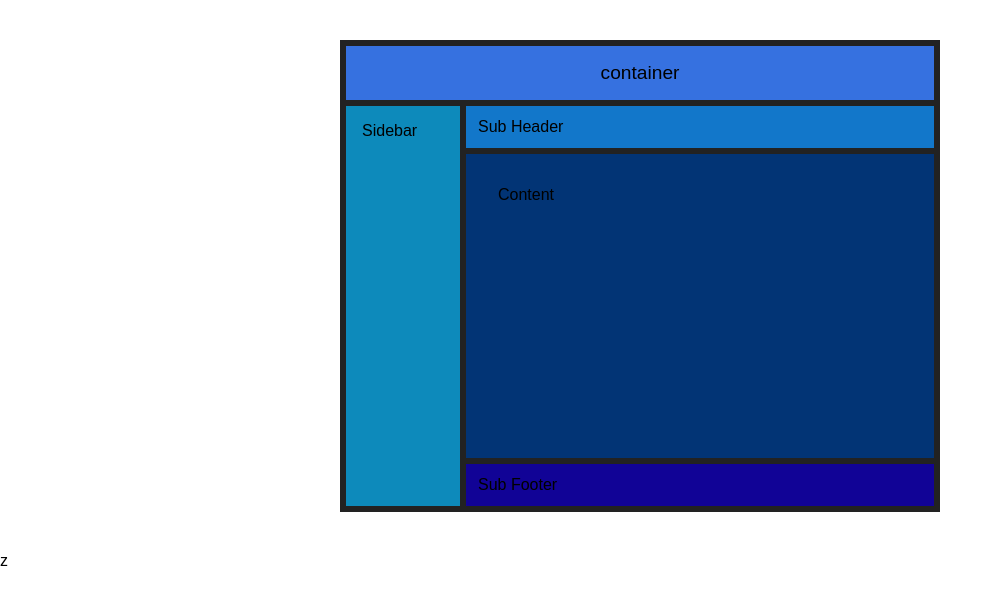
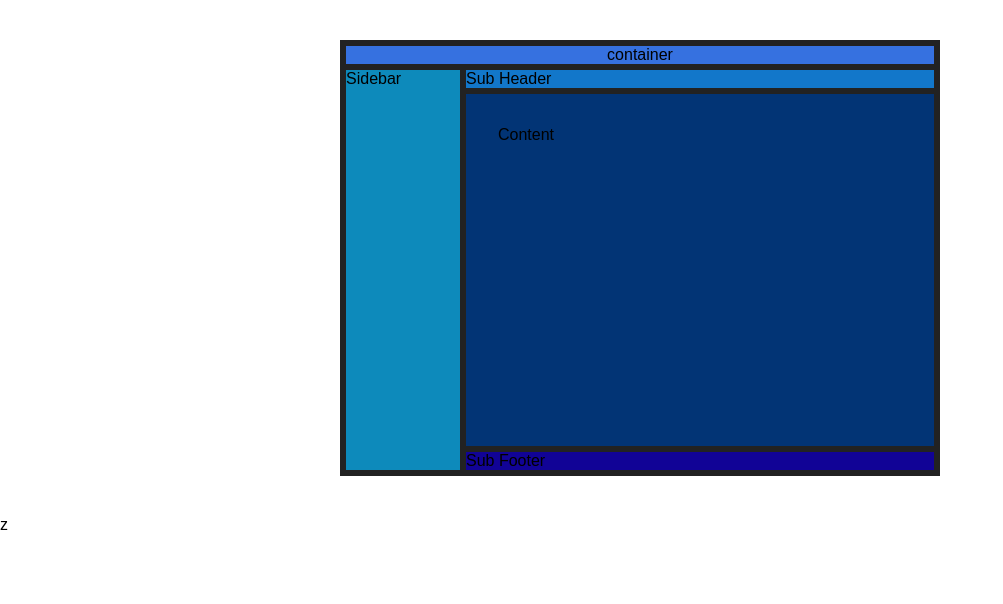
Before and after one commit to C920dj/layouttt, a plain HTML site: page index.html in a window 1280 px wide. Shown: the whole page, without its empty margins (0-1003 px from the left). Drawn offline with Linux system fonts and the light colour scheme.

Commit message:
Update style.css

```diff
--- a/style.css
+++ b/style.css
@@ -6,15 +6,14 @@ body {
 .container {
   max-width: 600px;
   margin: 40px auto;
-  border: 6px solid #222; /* Outer thick frame */
+  border: 6px solid #222; /
   padding: 0;
   box-sizing: border-box;
   background: #3671e0;
 }
 
 header {
-  border-bottom: 6px solid #222; /* Only bottom, avoids double with container */
-  padding: 16px;
+  border-bottom: 6px solid #222; /
   font-size: 1.2em;
   text-align: center;
 }
@@ -29,7 +28,7 @@ header {
 .sidebar {
   grid-row: 1 / 4;
   grid-column: 1 / 2;
-  border-right: 6px solid #222; /* Only right border */
+  border-right: 6px solid #222; /
   padding: 16px;
   background: #0d8abb;
 }
@@ -42,7 +41,7 @@ header {
 }
 
 .subheader {
-  border-bottom: 6px solid #222; /* Single bottom line */
+  border-bottom: 6px solid #222; /
   padding: 12px;
   background: #1277ca;
 }
@@ -54,7 +53,7 @@ header {
 }
 
 .subfooter {
-  border-top: 6px solid #222; /* Single top line */
+  border-top: 6px solid #222; /
   padding: 12px;
   background: #110396;
 }
```
